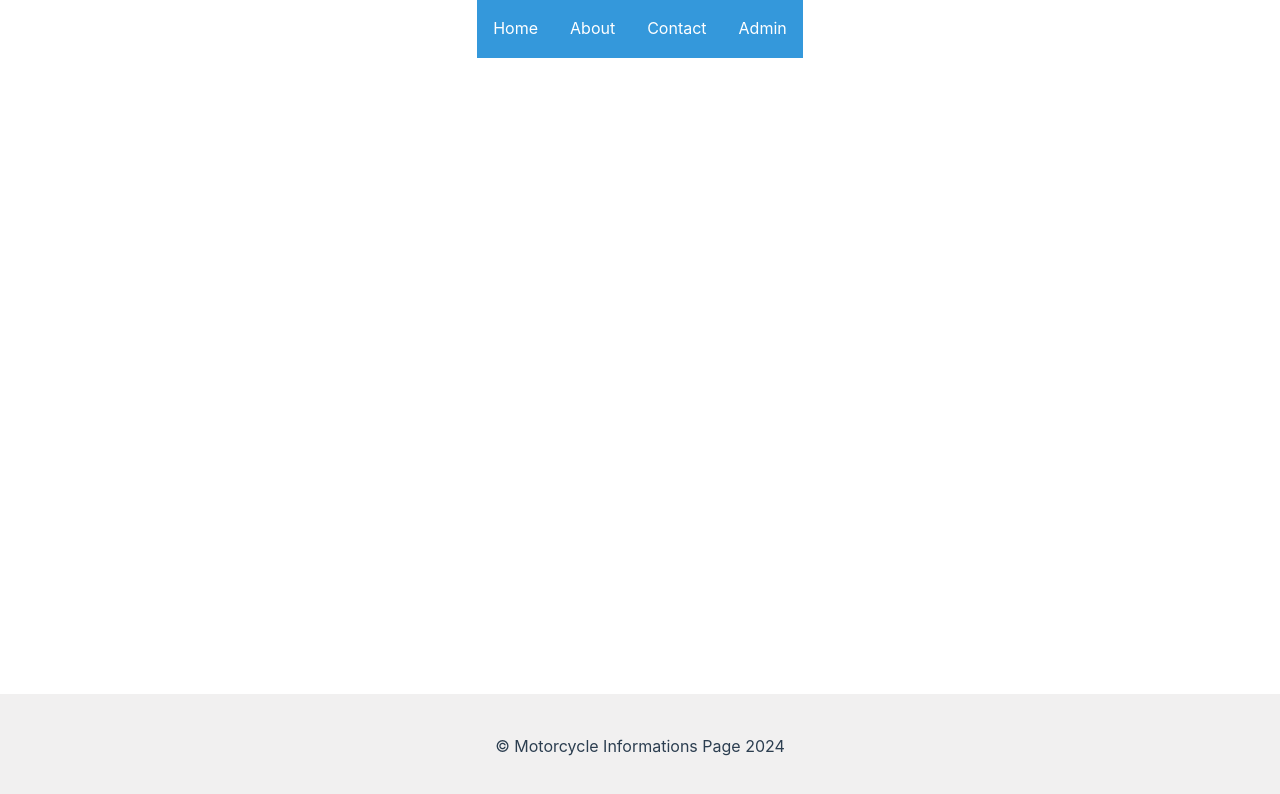
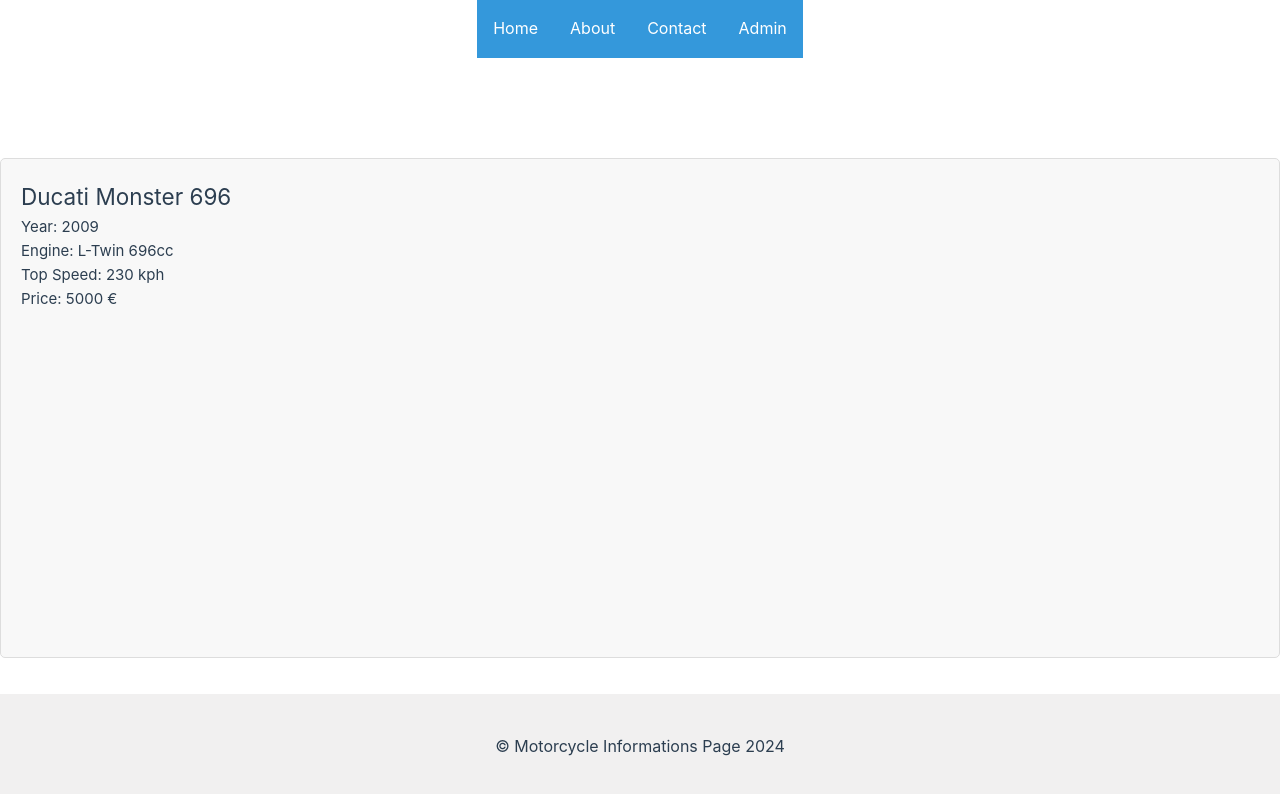
Before and after one commit to matos237/FE_Projekt, a Vue app: page /view/1 in a window 1280 px wide. Shown: the top 794 px of the page. Built offline with nearby package versions, Linux system fonts and the light colour scheme.

Commit message:
Úpravy a pridávanie obsahu

```diff
--- a/src/components/MotorcycleInfo.vue
+++ b/src/components/MotorcycleInfo.vue
@@ -1,5 +1,5 @@
 <template>
-    <div class="motorcycle-info" v-for="motorcycle in this.store.motorcycles">
+    <div class="motorcycle-info" v-for="motorcycle in this.store.motorcycles" @click="this.$router.push(`/view/${motorcycle.id}`)">
       <h2>{{ motorcycle.brand }} {{ motorcycle.model }}</h2>
       <p>Year: {{ motorcycle.year }}</p>
       <p>Engine: {{ motorcycle.engine }}</p>
--- a/src/router/index.js
+++ b/src/router/index.js
@@ -3,12 +3,14 @@
 import ContactView from '../views/ContactView.vue';
 import AboutView from '../views/AboutView.vue';
 import AdminView from '../views/AdminView.vue';
+import MotorcycleView from '@/views/MotorcycleView.vue';
 
 const routes = [
   { path: '/', name: 'home', component: HomeView },
   { path: '/contact', name: 'contact', component: ContactView },
   { path: '/about', name: 'about', component: AboutView },
   { path: '/admin', name: 'admin', component: AdminView },
+  { path: '/view/:id', name: 'view', component: MotorcycleView}
 ];
 
 
--- a/src/views/AdminView.vue
+++ b/src/views/AdminView.vue
@@ -12,7 +12,7 @@
     }
 </script>
 
-<style>
+<style scoped>
   @media (min-width: 1024px) {
     .about {
       min-height: 100vh;
--- a/src/views/ContactView.vue
+++ b/src/views/ContactView.vue
@@ -12,7 +12,7 @@
     }
 </script>
 
-<style>
+<style scoped>
   @media (min-width: 1024px) {
     .about {
       min-height: 100vh;
--- a/src/views/HomeView.vue
+++ b/src/views/HomeView.vue
@@ -14,7 +14,7 @@
   }
 </script>
 
-<style>
+<style scoped>
 main {
   display: flex;
   flex-wrap: wrap;
--- a/src/views/MotorcycleView.vue
+++ b/src/views/MotorcycleView.vue
@@ -1,34 +1,43 @@
 <template>
-    <main>
-      <MotorcycleInfo />
-    </main>
+    <div class="motorcycle-window" v-for="motorcycle in this.store.motorcycles">
+      <div class="motorcycle-view" v-if="motorcycle.id == this.$route.params.id">
+      <h2 class="name">{{ motorcycle.brand }} {{ motorcycle.model }}</h2>
+      <p>Year: {{ motorcycle.year }}</p>
+      <p>Engine: {{ motorcycle.engine }}</p>
+      <p>Top Speed: {{ motorcycle.topSpeed }} kph</p>
+      <p>Price: {{ motorcycle.price }} €</p>
+    </div>
+    </div>
   </template>
 
   <script>
-  import MotorcycleInfo from '../components/MotorcycleInfo.vue';
+import { useStore } from '../stores/store';
 
-    export default{
-        components: {
-            MotorcycleInfo
-        }
-    }
+  export default {
+    data() {
+      return {
+        store : useStore(),
+
+      };
+    },
+  };
   </script>
 
-  <style>
-  main {
-    display: flex;
-    flex-wrap: wrap;
-    gap: 10px;
-    justify-content: center;
+  <style scoped>
+
+    .name{
+
+
     }
-
-    .motorcycle-info {
+    .motorcycle-view {
+      margin-top: 100px;
+      height: 500px;
       background-color: #f8f8f8;
       padding: 20px;
       border: 1px solid #ddd;
       border-radius: 5px;
-      flex: 1 0 calc(25% - 10px);
-      /* Adjust the percentage as needed for more or fewer columns */
       margin-bottom: 10px;
-      }
-      </style>
+      display: flex;
+      flex-direction: column;
+    }
+  </style>
```
